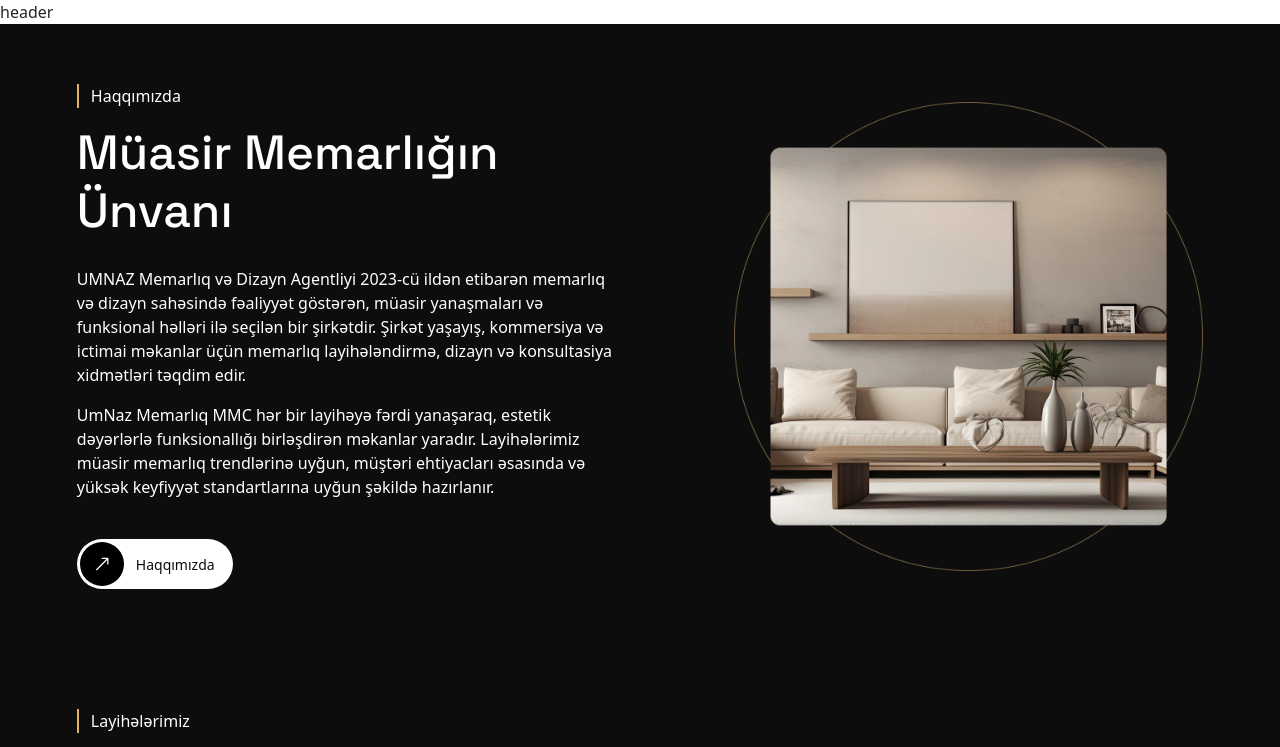
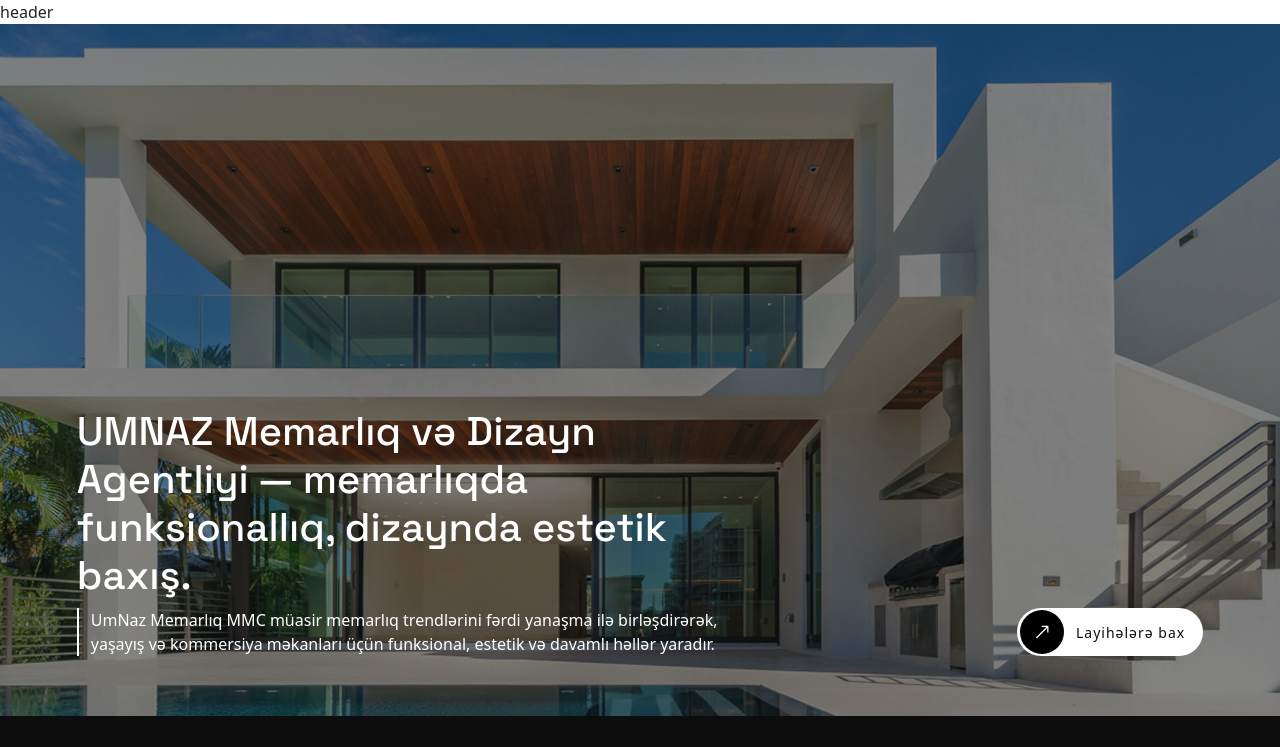
Before and after one commit to ShehlaAbdul/umnaz, a React (Vite) app: page / in a window 1280 px wide. Shown: the top 747 px of the page. Built offline with nearby package versions, Linux system fonts and the light colour scheme.

Commit message:
home-hero section is ready

```diff
--- /dev/null
+++ b/src/Component/HomeHero/HomeHero.jsx
@@ -0,0 +1,34 @@
+import React from 'react';
+import "./Style.scss";
+// import HomeHero from "../../assets/images/home-hero.webp";
+import MainBtn from '../MainBtn/MainBtn';
+import { Link } from 'react-router-dom';
+
+
+function HomeHero() {
+  return (
+    <section id="home-hero" className="g-0 p-0">
+      <div className="home-hero">
+        <div className="hero-head g-0">
+          <h1>
+            UMNAZ Memarlıq və Dizayn Agentliyi — memarlıqda funksionallıq,
+            dizaynda estetik baxış.
+          </h1>
+        </div>
+        <div className="bottom d-flex flex-column flex-md-row align-items-start align-items-md-end justify-content-between gap-3 ">
+          <p className='hero-text m-0'>
+            UmNaz Memarlıq MMC müasir memarlıq trendlərini fərdi yanaşma ilə
+            birləşdirərək, yaşayış və kommersiya məkanları üçün funksional,
+            estetik və davamlı həllər yaradır.
+          </p>
+          <Link to={"/"}>
+            {" "}
+            <MainBtn title={"Layihələrə bax"} />
+          </Link>
+        </div>
+      </div>
+    </section>
+  );
+}
+
+export default HomeHero;
--- /dev/null
+++ b/src/Component/HomeHero/Style.scss
@@ -0,0 +1,36 @@
+@use "../../styles/global.scss" as *;
+
+#home-hero{
+    background-image: url("../../assets/images/home-hero.webp");
+    background-position: center center;
+    background-repeat: no-repeat;
+    background-size: cover;
+    padding: 20px;
+    color: $main-text-color;
+    .home-hero{
+        padding: 60px 6%;
+        padding-top:30%;
+        h1{
+            width: 60%;
+        }
+        p{
+           width: 60%;
+        }
+        .bottom{
+            display: flex;
+        }
+        .hero-text{
+            border-left: 2px solid $main-text-color;
+            padding-left: 12px;
+        }
+    }
+    @media (max-width:768px){
+        h1{
+            font-size: 30px;
+            width: 100% !important;
+        }
+       p{
+        width: 100% !important;
+       }
+    }
+}
--- a/src/Component/MainBtn/Style.scss
+++ b/src/Component/MainBtn/Style.scss
@@ -6,13 +6,14 @@ justify-content: center;
     display: inline-flex;
     align-items: center;
     gap: 12px;
-    padding: 3px 18px 3px 3px;
+    padding: 2px 18px 2px 3px;
     background: #fff;
     color:$main-bg-color;
     border: none;
     border-radius: 50px;
     cursor: pointer;
     transition: all 0.3s ease;
+    letter-spacing: 1px;
     .arrow {
       width: 44px;
       height: 44px;
--- a/src/Pages/Home/Home.jsx
+++ b/src/Pages/Home/Home.jsx
@@ -5,10 +5,12 @@ import HomeEstetics from '../../Component/HomeEstetics/HomeEstetics';
 import HomeServices from '../../Component/HomeServices/HomeServices';
 import HomeProject from '../../Component/HomeProjects/HomeProjects';
 import HomeAbout from '../../Component/HomeAbout/HomeAbout';
+import HomeHero from '../../Component/HomeHero/HomeHero';
 
 function Home() {
   return (
     <>
+      <HomeHero/>
       <HomeAbout/>
       <HomeProject/>
       <HomeServices/>
```
Also changed, not shown: src/assets/images/home-hero.webp (renamed from src/assets/images/image 1.webp).
